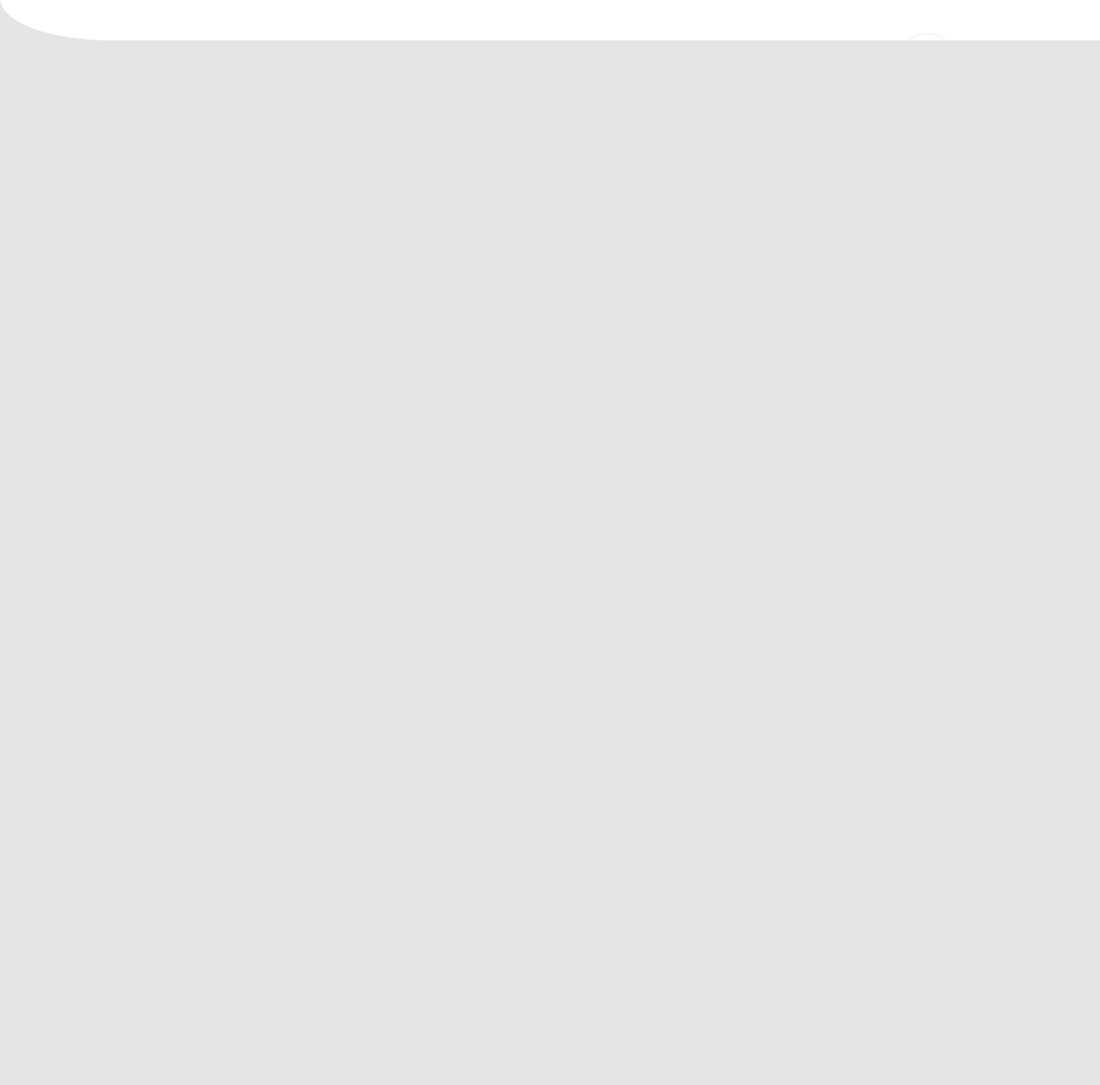
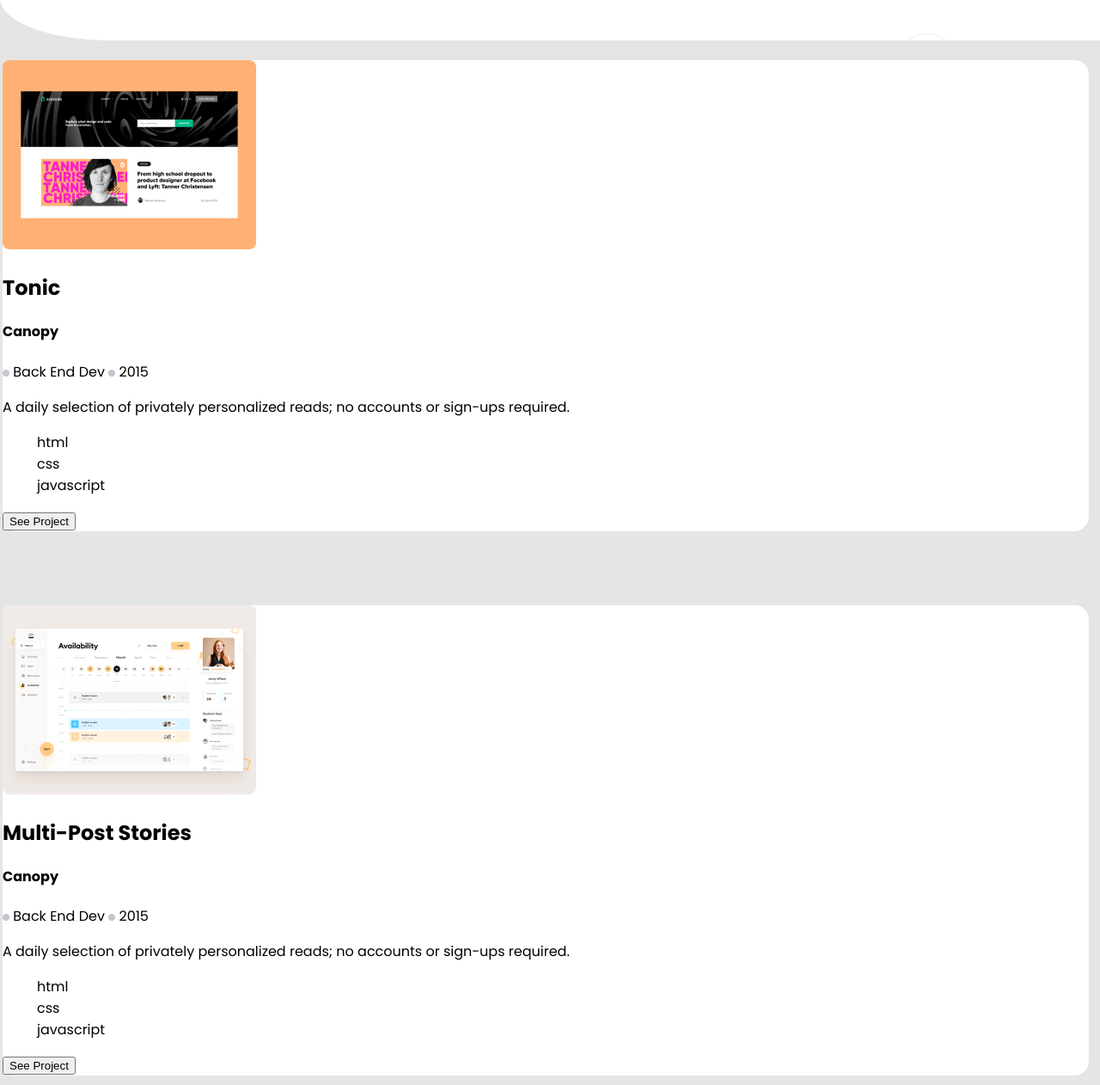
Before and after one commit to enis-memic/My-portfolio, a website: page index.html in a window 1280 px wide. Shown: the part 490-1752 px from the top of the page at 86% size. Before the commit the page ends 800 px from the top, so only its background shows below. Drawn offline with Linux system fonts and the light colour scheme.

Commit message:
Update structure and styling

```diff
--- a/index.html
+++ b/index.html
@@ -83,5 +83,115 @@
         </li>
       </ul>
     </section>
+    <section class="works-section">
+      <div class="project tonic-project">
+        <img
+          class="tonic-img"
+          src="images/Snapshoot Portfolio.png"
+          alt="Snapshoot of the Portfolio project"
+        />
+        <div class="about-project">
+          <h2 class="project-name">Tonic</h2>
+          <nav class="project-nav">
+            <h4>Canopy</h4>
+            <img src="images/Counter.png" class="counter" alt="counter" />
+            <span class="programming-language">Back End Dev</span>
+            <img src="images/Counter.png" class="counter" alt="counter" />
+            <span class="year">2015</span>
+          </nav>
+          <p class="project-details">
+            A daily selection of privately personalized reads; no accounts or
+            sign-ups required.
+          </p>
+          <ul class="languages">
+            <li class="dev-tool">html</li>
+            <li class="dev-tool">css</li>
+            <li class="dev-tool">javascript</li>
+          </ul>
+          <button class="btn">See Project</button>
+        </div>
+      </div>
+      <div class="project mp-stories-project">
+        <img
+          class="tonic-img"
+          src="images/Snapshoot Portfolio2.png"
+          alt="Snapshoot of the Portfolio project"
+        />
+        <div class="about-project">
+          <h2 class="project-name">Multi-Post Stories</h2>
+          <nav class="project-nav">
+            <h4>Canopy</h4>
+            <img src="images/Counter.png" class="counter" alt="counter" />
+            <span class="programming-language">Back End Dev</span>
+            <img src="images/Counter.png" class="counter" alt="counter" />
+            <span class="year">2015</span>
+          </nav>
+          <p class="project-details">
+            A daily selection of privately personalized reads; no accounts or
+            sign-ups required.
+          </p>
+          <ul class="languages">
+            <li class="dev-tool">html</li>
+            <li class="dev-tool">css</li>
+            <li class="dev-tool">javascript</li>
+          </ul>
+          <button class="btn">See Project</button>
+        </div>
+      </div>
+      <div class="project tonic2-project">
+        <img
+          class="tonic-img"
+          src="images/Snapshoot Portfolio3.png"
+          alt="Snapshoot of the Portfolio project"
+        />
+        <div class="about-project">
+          <h2 class="project-name">Tonic</h2>
+          <nav class="project-nav">
+            <h4>Canopy</h4>
+            <img src="images/Counter.png" class="counter" alt="counter" />
+            <span class="programming-language">Back End Dev</span>
+            <img src="images/Counter.png" class="counter" alt="counter" />
+            <span class="year">2015</span>
+          </nav>
+          <p class="project-details">
+            A daily selection of privately personalized reads; no accounts or
+            sign-ups required.
+          </p>
+          <ul class="languages">
+            <li class="dev-tool">html</li>
+            <li class="dev-tool">css</li>
+            <li class="dev-tool">javascript</li>
+          </ul>
+          <button class="btn">See Project</button>
+        </div>
+      </div>
+      <div class="project mp-stories2-project">
+        <img
+          class="tonic-img"
+          src="images/Snapshoot Portfolio4.png"
+          alt="Snapshoot of the Portfolio project"
+        />
+        <div class="about-project">
+          <h2 class="project-name">Multi-Post Stories</h2>
+          <nav class="project-nav">
+            <h4>Canopy</h4>
+            <img src="images/Counter.png" class="counter" alt="counter" />
+            <span class="programming-language">Back End Dev</span>
+            <img src="images/Counter.png" class="counter" alt="counter" />
+            <span class="year">2015</span>
+          </nav>
+          <p class="project-details">
+            A daily selection of privately personalized reads; no accounts or
+            sign-ups required.
+          </p>
+          <ul class="languages">
+            <li class="dev-tool">html</li>
+            <li class="dev-tool">css</li>
+            <li class="dev-tool">javascript</li>
+          </ul>
+          <button class="btn">See Project</button>
+        </div>
+      </div>
+    </section>
   </body>
 </html>
--- a/style.css
+++ b/style.css
@@ -96,3 +96,18 @@ li {
   align-items: center;
   gap: 10px;
 }
+.works-section {
+  background-color: #e5e5e5;
+  background-image: none;
+  display: grid;
+  grid-template-columns: 1fr;
+  padding: 10px;
+}
+.project {
+  background-color: #fff;
+  border: 0.2rem solid #e5e5e5;
+  border-radius: 20px;
+  margin-top: 10px;
+  margin-left: -10px;
+  margin-bottom: 70px;
+}
```
Also changed, not shown: images/Counter.png (added), images/Snapshoot Portfolio.png (added), images/Snapshoot Portfolio2.png (added), images/Snapshoot Portfolio3.png (added), images/Snapshoot Portfolio4.png (added).
